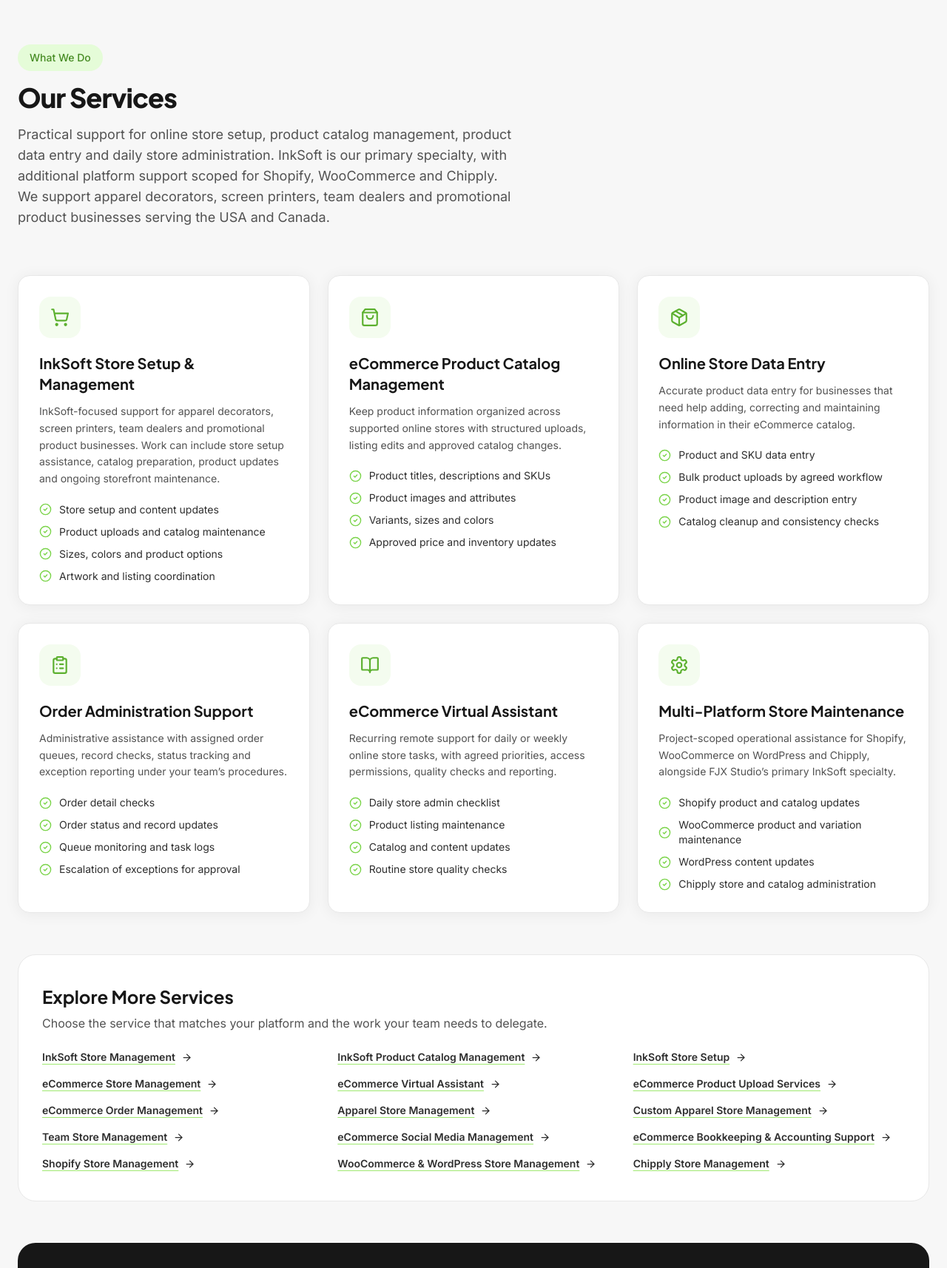
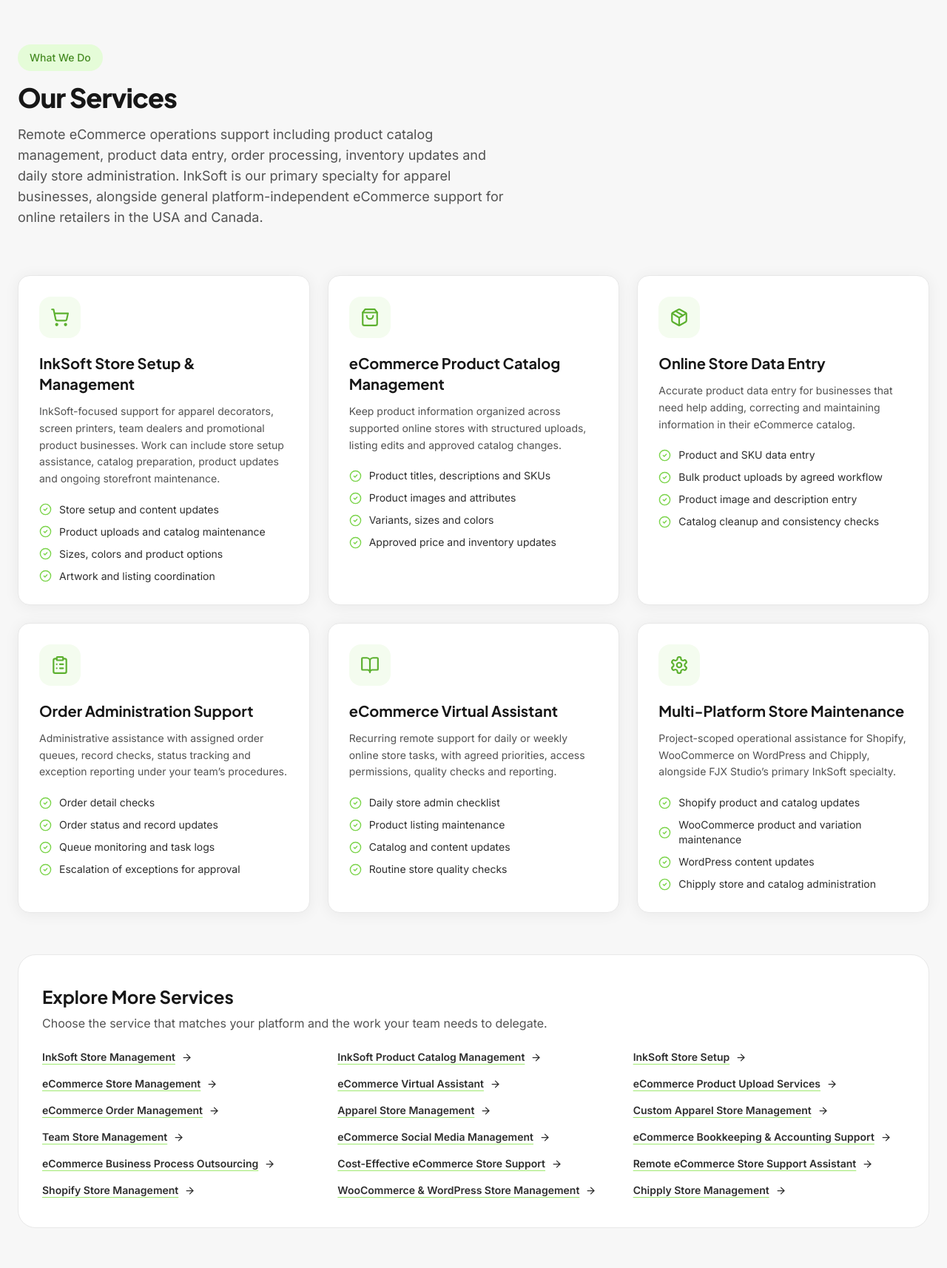
Before and after one commit to Fahad42150/dancing-llama-3e1cb2, a React (Vite) app: page / in a window 1280 px wide. Shown: the part 2372-4086 px from the top of the page at 74% size. Built offline with nearby package versions, Linux system fonts and the light colour scheme.

Commit message:
Add general eCommerce outsourcing services to homepage links

```diff
--- a/src/components/Services.tsx
+++ b/src/components/Services.tsx
@@ -15,6 +15,9 @@ const servicePages = [
   { label: 'Team Store Management', href: '/team-store-management/' },
   { label: 'eCommerce Social Media Management', href: '/ecommerce-social-media-management/' },
   { label: 'eCommerce Bookkeeping & Accounting Support', href: '/ecommerce-bookkeeping-accounting/' },
+  { label: 'eCommerce Business Process Outsourcing', href: '/ecommerce-business-process-outsourcing/' },
+  { label: 'Cost-Effective eCommerce Store Support', href: '/cost-effective-ecommerce-store-support/' },
+  { label: 'Remote eCommerce Store Support Assistant', href: '/remote-ecommerce-store-support-assistant/' },
   { label: 'Shopify Store Management', href: '/shopify-store-management/' },
   { label: 'WooCommerce & WordPress Store Management', href: '/woocommerce-wordpress-store-management/' },
   { label: 'Chipply Store Management', href: '/chipply-store-management/' },
@@ -37,12 +40,11 @@ export default function Services() {
             Our Services
           </h2>
           <p className="mt-4 text-lg text-charcoal-500">
-            Practical support for online store setup, product catalog
-            management, product data entry and daily store administration.
-            InkSoft is our primary specialty, with additional platform support
-            scoped for Shopify, WooCommerce and Chipply. We support apparel
-            decorators, screen printers, team dealers and promotional product
-            businesses serving the USA and Canada.
+            Remote eCommerce operations support including product catalog management,
+            product data entry, order processing, inventory updates and daily store
+            administration. InkSoft is our primary specialty for apparel businesses,
+            alongside general platform-independent eCommerce support for online
+            retailers in the USA and Canada.
           </p>
         </div>
 
```
